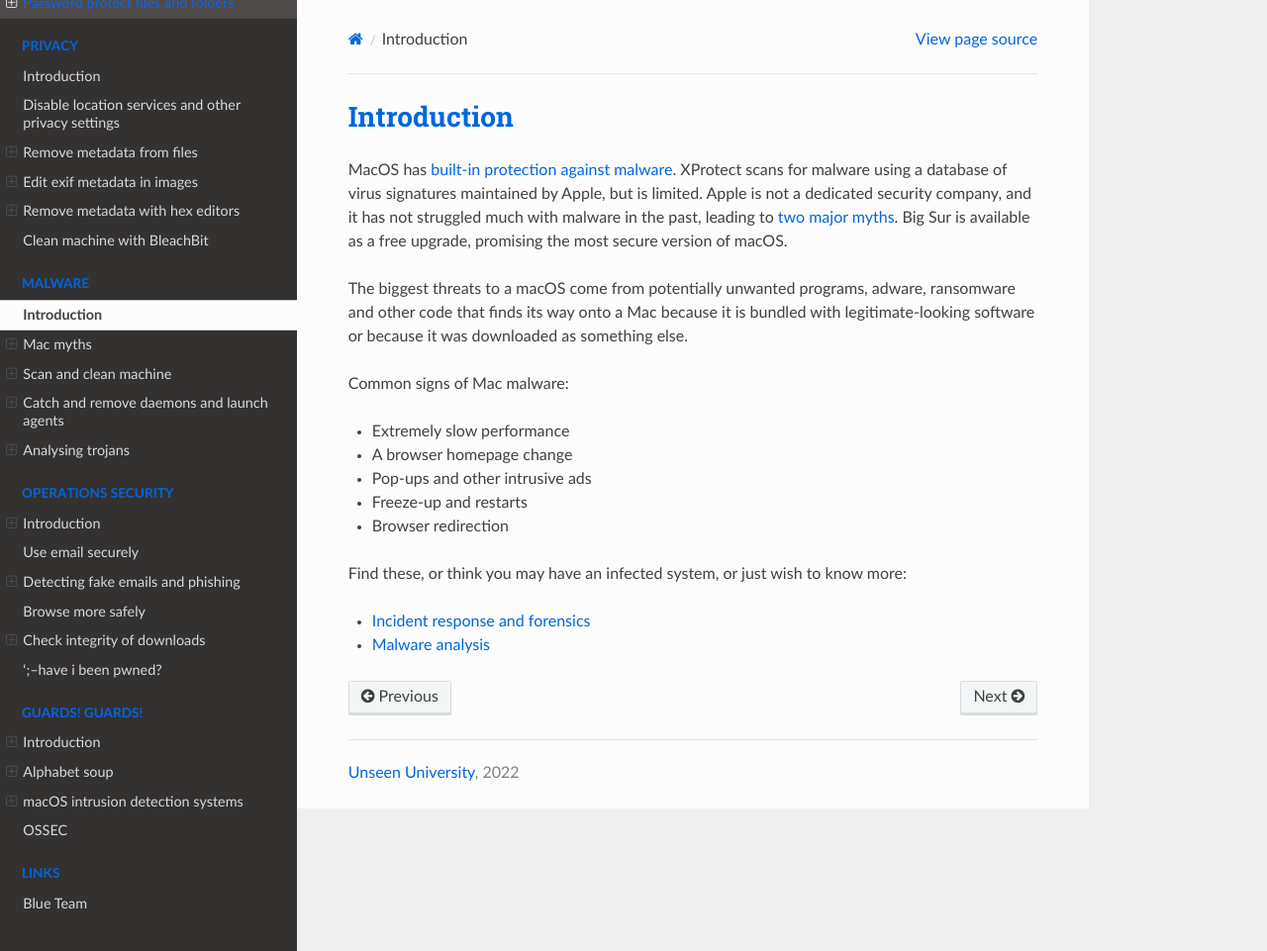
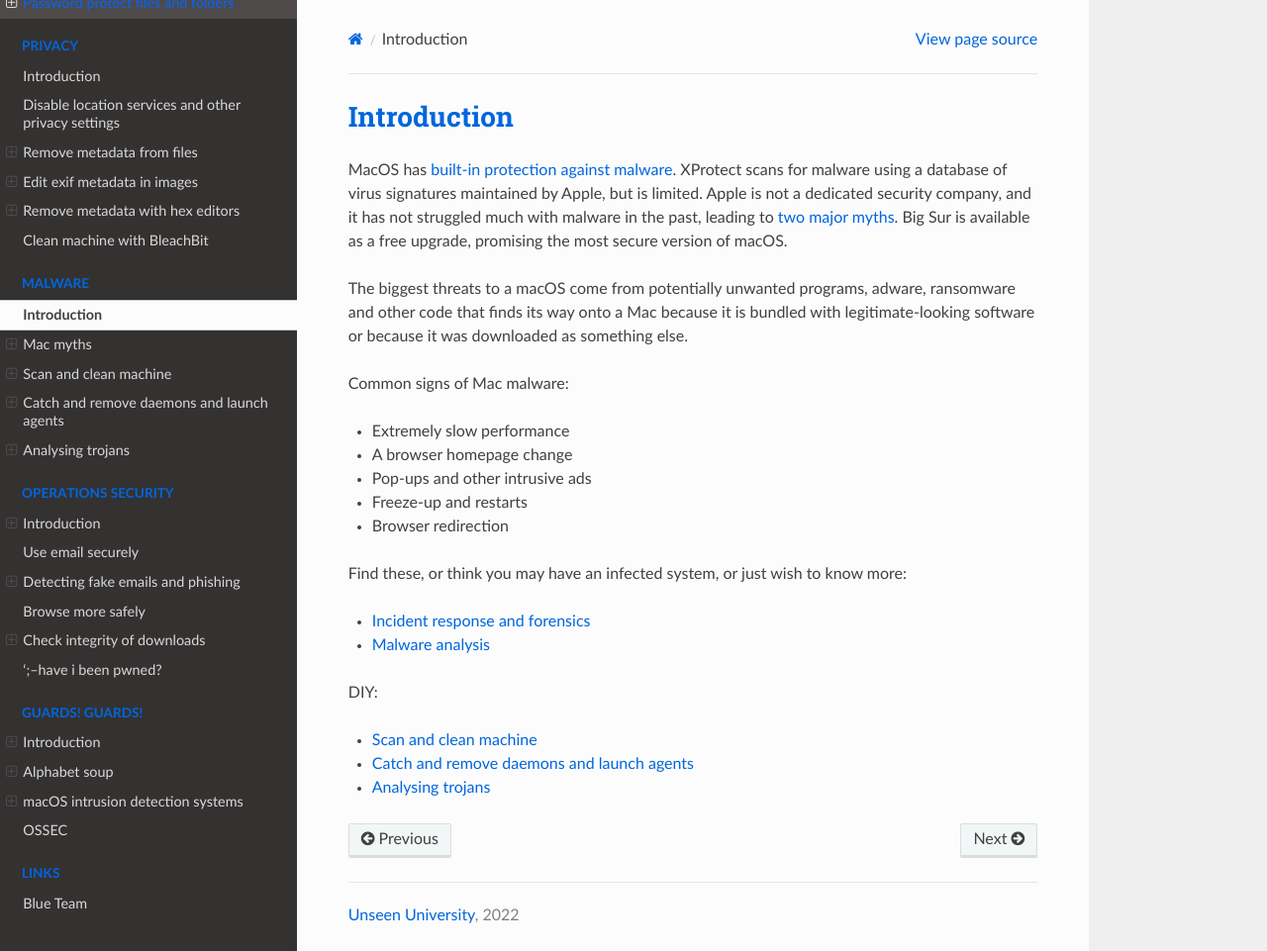
Before and after one commit to tymyrddin/blue-macos, a Sphinx documentation site: the page built from source/docs/malware/README.md, in a window 1280 px wide and 961 px high. Shown: the whole window at 99% size. Built offline with Sphinx 7.4.7 and the Read the Docs theme 2.0.0, drawn with Linux system fonts in a browser that asks for light colours.

Commit message:
Updated malware links

```diff
--- a/source/docs/malware/README.md
+++ b/source/docs/malware/README.md
@@ -21,3 +21,9 @@ Find these, or think you may have an infected system, or just wish to know more:
 
 * [Incident response and forensics](blue-ir:index)
 * [Malware analysis](blue-malware:index)
+
+DIY:
+
+* [Scan and clean machine](clean-machine.md)
+* [Catch and remove daemons and launch agents](daemons-and-agents.md)
+* [Analysing trojans](analysing-trojans.md)
```
Also changed, not shown: source/docs/malware/daemons-and-agents.md (+1 -1 lines).
